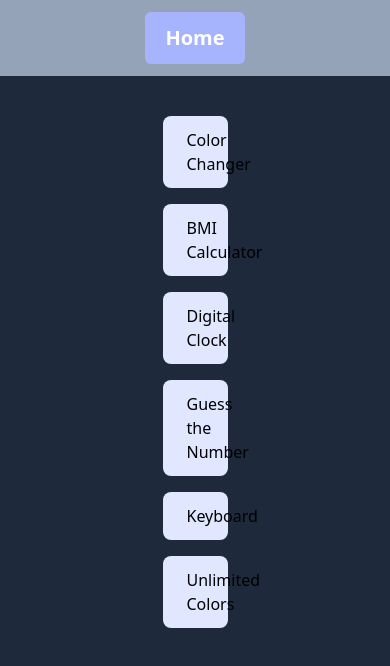
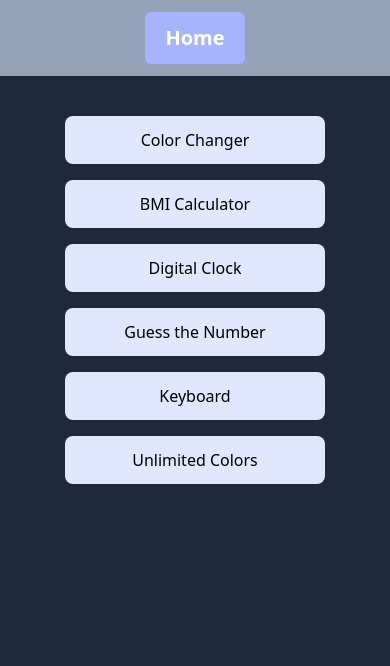
Before and after one commit to Aditya10403/Javascript_Minor_Projects, a plain HTML site: page index.html in a window 390 px wide. Drawn offline with nearby package versions, Linux system fonts and the light colour scheme.

Commit message:
changed btn css

```diff
--- a/index.html
+++ b/index.html
@@ -15,17 +15,17 @@
   </nav>
   <main class="w-full h-[100vh] bg-slate-800">
     <div class="pt-10 grid grid-cols-1 place-items-center gap-y-4">
-      <button class="w-1/6 h-auto px-6 py-3 bg-indigo-100 rounded-lg"><a
+      <button class="w-4/6 md:w-1/6 h-auto px-6 py-3 bg-indigo-100 rounded-lg"><a
           href="/Javascript_Minor_Projects/Colorchanger/index.html">Color Changer </a></button>
-      <button class="w-1/6 h-auto px-6 py-3 bg-indigo-100 rounded-lg"><a
+      <button class="w-4/6 md:w-1/6 h-auto px-6 py-3 bg-indigo-100 rounded-lg"><a
           href="/Javascript_Minor_Projects/BMIgenerator/index.html">BMI Calculator</a></button>
-      <button class="w-1/6 h-auto px-6 py-3 bg-indigo-100 rounded-lg"><a
+      <button class="w-4/6 md:w-1/6 h-auto px-6 py-3 bg-indigo-100 rounded-lg"><a
           href="/Javascript_Minor_Projects/Digitalclock/index.html">Digital Clock</a></button>
-      <button class="w-1/6 h-auto px-6 py-3 bg-indigo-100 rounded-lg"><a
+      <button class="w-4/6 md:w-1/6 h-auto px-6 py-3 bg-indigo-100 rounded-lg"><a
           href="/Javascript_Minor_Projects/Guessthenumber/index.html">Guess the Number</a></button>
-      <button class="w-1/6 h-auto px-6 py-3 bg-indigo-100 rounded-lg"><a
+      <button class="w-4/6 md:w-1/6 h-auto px-6 py-3 bg-indigo-100 rounded-lg"><a
           href="/Javascript_Minor_Projects/Keyboard/index.html">Keyboard</a></button>
-      <button class="w-1/6 h-auto px-6 py-3 bg-indigo-100 rounded-lg"><a
+      <button class="w-4/6 md:w-1/6 h-auto px-6 py-3 bg-indigo-100 rounded-lg"><a
           href="/Javascript_Minor_Projects/Unlimitedcolors/index.html">Unlimited Colors</a></button>
     </div>
   </main>
```
